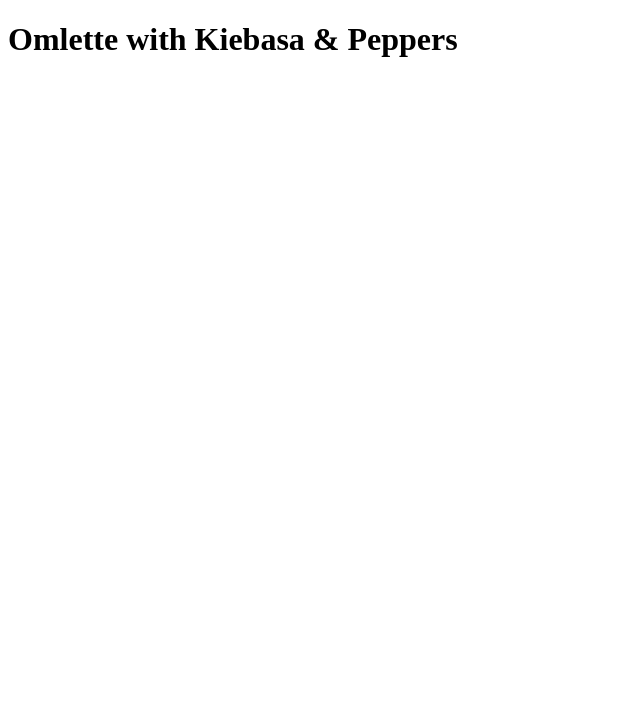
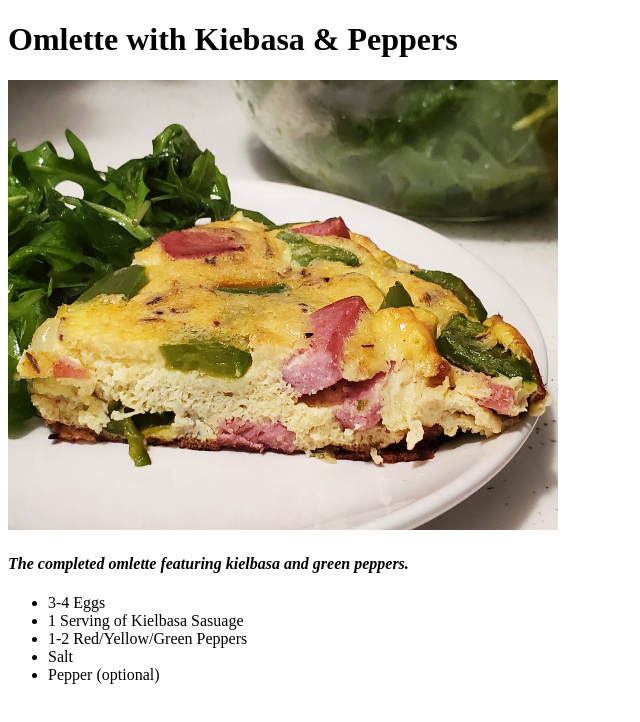
Before and after one commit to Juhayelen/odin-recipes, a plain HTML site: page recipes/omlette.html in a window 1280 px wide. Shown: the whole page, without its empty margins (0-640 px from the left). Drawn offline with Linux system fonts and the light colour scheme.

Commit message:
added photo, description, ingredients list

```diff
--- a/recipes/omlette.html
+++ b/recipes/omlette.html
@@ -7,5 +7,16 @@
 </head>
 <body>
     <h1>Omlette with Kiebasa & Peppers</h1>
+    <img src="../images/omlettedone.jpeg" alt="The completed omlette with kielbasa and peppers" height="450" width="550">
+    <h4><em>The completed omlette featuring kielbasa and green peppers.</em></h4>
+    <p>
+        <ul>
+            <li>3-4 Eggs</li>
+            <li>1 Serving of Kielbasa Sasuage</li>
+            <li>1-2 Red/Yellow/Green Peppers</li>
+            <li>Salt</li>
+            <li>Pepper (optional)</li>
+        </ul>
+    </p>
 </body>
 </html>
```
